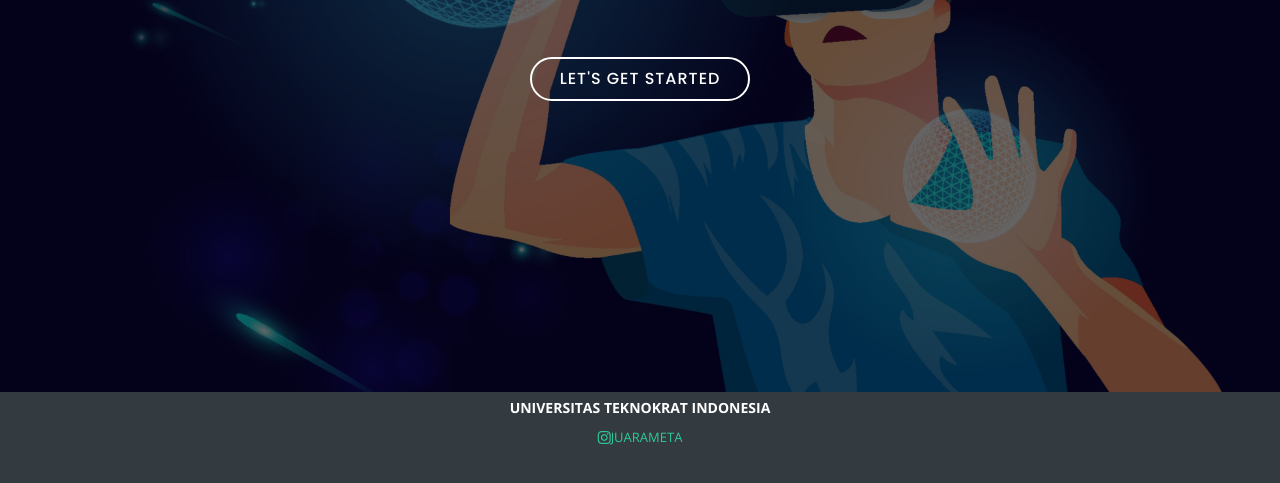
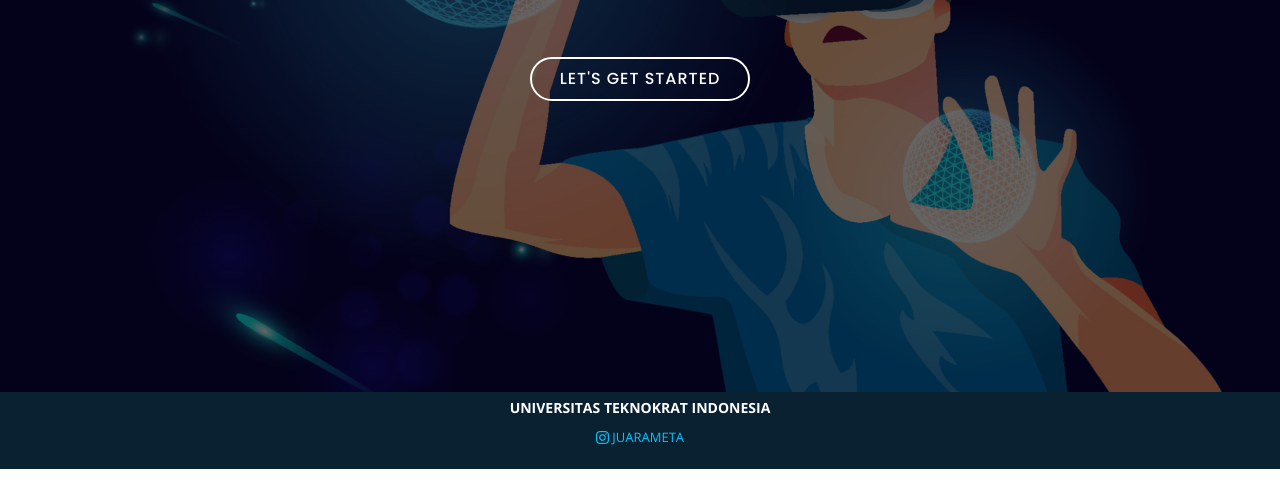
Before and after one commit to JUARAMETA/juarameta.github.io, a plain HTML site: page index.html in a window 1280 px wide. Shown: the part 408-891 px from the top of the page. Drawn offline with nearby package versions, Linux system fonts and the light colour scheme.

Commit message:
update style

```diff
--- a/assets/css/style.css
+++ b/assets/css/style.css
@@ -16,7 +16,7 @@ body {
 }
 
 a {
-  color: #2dc997;
+  color: #00c4ff;
   text-decoration: none;
 }
 
@@ -30,7 +30,6 @@ a:focus {
 
 p {
   padding: 0;
-  margin: 0 0 30px 0;
 }
 
 h1,
@@ -1144,7 +1143,7 @@ section {
 # Footer
 --------------------------------------------------------------*/
 #footer {
-  background: #343b40;
+  background: #0a2131;
   padding: 5px 0;
   color: #fff;
   font-size: 14px;
```
Also changed, not shown: index.html (+1 -1 lines).
